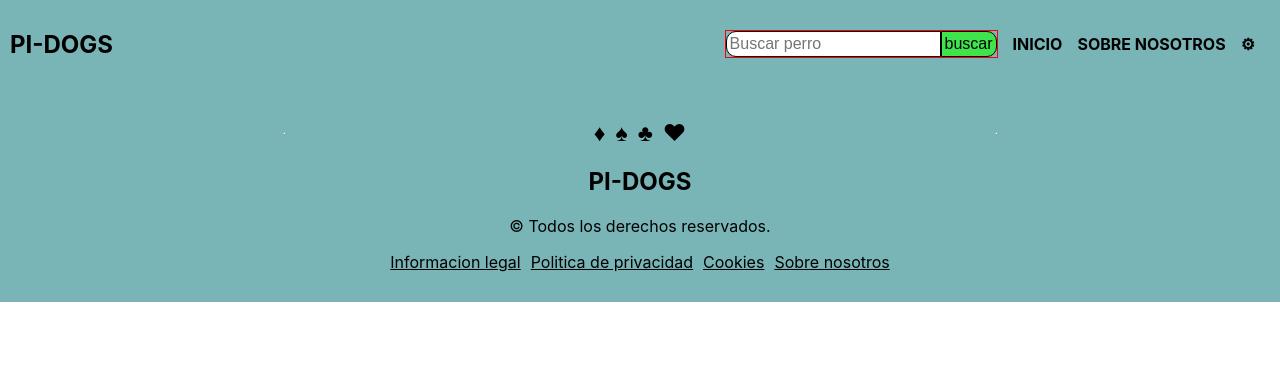
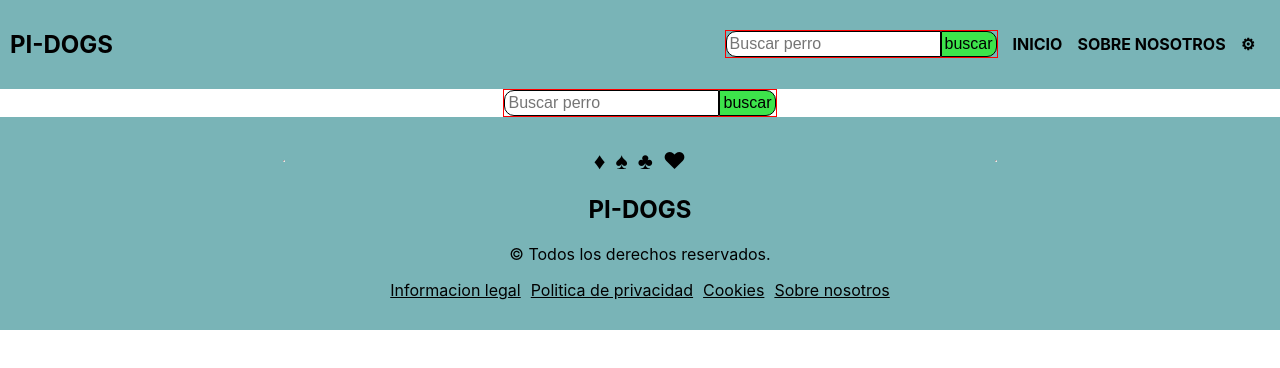
Before and after one commit to lgramajo99/api-dogs, a React (Create React App) app in the folder client/: page / in a window 1280 px wide. Shown: the top 368 px of the page. Built offline with nearby package versions, Linux system fonts and the light colour scheme.

Commit message:
Searchbar listo

```diff
--- a/client/src/App.js
+++ b/client/src/App.js
@@ -4,6 +4,7 @@ import Footer from './components/footer/Footer.jsx';
 import Inicio from './components/inicio/Inicio';
 import { Route, Routes } from 'react-router-dom';
 import Detalles from './components/detalles/Detalles';
+import SearchBar from './components/searchbar/SearchBar';
 
 function App() {
   return (
@@ -12,7 +13,7 @@ function App() {
       <Routes>
         <Route path='/inicio' element={<Inicio />} />
         <Route path='/detalle/:idRaza' element={<Detalles />} />
-        {/* <Route path='/' element={<SearchBar />} /> */}
+        <Route path='/' element={<SearchBar />} />
       </Routes>
       <Footer />
     </div>
--- a/client/src/components/searchbar/SearchBar.jsx
+++ b/client/src/components/searchbar/SearchBar.jsx
@@ -1,24 +1,44 @@
+import { Link } from 'react-router-dom';
+import { useState } from 'react';
+import { useDispatch, useSelector } from 'react-redux';
+import { fetchDogsName } from '../../redux/actions/dogsName.action';
 import styles from './SearchBar.module.css';
 
 function SearchBar() {
+    const [searchText, setSearchText] = useState('');
+    const dispatch = useDispatch();
+    const { dogsName, loading, error } = useSelector(state => state.dogsNameReducer);
+
+    const handleSearch = (e) => {
+        e.preventDefault();
+        dispatch(fetchDogsName(searchText));
+    };
+
     return (
         <div className={styles.search}>
-            <form className={styles.buscador} >
+            <form className={styles.buscador} onSubmit={handleSearch}>
                 <input
                     className={styles.barra}
                     type="text"
                     placeholder="Buscar perro"
+                    value={searchText}
+                    onChange={(e) => setSearchText(e.target.value)}
                 />
-                <input className={styles.btn}
-                    type="button"
-                    value="buscar" />
+                <input
+                    className={styles.btn}
+                    type="submit"
+                    value="buscar"
+                    disabled={loading}
+                />
             </form>
 
             <ul className={styles.lista}>
-
+                {loading ? (<li>Cargando...</li>)
+                    : error ? (<li>Error: {error.message}</li>)
+                        : (dogsName?.map(({ id, nombre }) => <li key={id}><Link to={`/detalle/${id}`}>{nombre}</Link></li>) )}
             </ul>
         </div>
-    )
+    );
 }
 
 export default SearchBar;
--- a/client/src/redux/actions-types/actions-types.js
+++ b/client/src/redux/actions-types/actions-types.js
@@ -6,4 +6,7 @@ export const FETCH_DOGS_REQUEST = 'FETCH_DOGS_REQUEST';
 export const FETCH_DOGS_SUCCESS = 'FETCH_DOGS_SUCCESS';
 export const FETCH_DOGS_FAILURE = 'FETCH_DOGS_FAILURE';
 
-//Actions-types para traer los dogs por ID.
+//Actions-types para traer los dogs por NOMBRE.
+export const FETCH_DOGS_NAME_FAILURE = 'FETCH_DOGS_NAME_FAILURE';
+export const FETCH_DOGS_NAME_REQUEST = 'FETCH_DOGS_NAME_REQUEST';
+export const FETCH_DOGS_NAME_SUCCESS = 'FETCH_DOGS_NAME_SUCCESS';
--- a/client/src/redux/actions/dogsName.action.js
+++ b/client/src/redux/actions/dogsName.action.js
@@ -1,32 +1,31 @@
 import axios from 'axios';
 import {
-    FETCH_DOGS_FAILURE,
-    FETCH_DOGS_REQUEST,
-    FETCH_DOGS_SUCCESS
+    FETCH_DOGS_NAME_FAILURE,
+    FETCH_DOGS_NAME_REQUEST,
+    FETCH_DOGS_NAME_SUCCESS
 } from '../actions-types/actions-types'
 
 export function fetchDogNameFailure(error) {
-    return { type: FETCH_DOGS_FAILURE, payload: error }
+    return { type: FETCH_DOGS_NAME_FAILURE, payload: error }
 }
 
 export function fetchDogNameRequest() {
-    return { type: FETCH_DOGS_REQUEST }
+    return { type: FETCH_DOGS_NAME_REQUEST }
 }
 
-export function fetchDogNameSuccess(dogs) {
-    return { type: FETCH_DOGS_SUCCESS, payload: dogs }
+export function fetchDogNameSuccess(dogsName) {
+    return { type: FETCH_DOGS_NAME_SUCCESS, payload: dogsName }
 }
 
-export function fetchDogsName() {
+export function fetchDogsName(name) {
     return async (dispatch) => {
         dispatch(fetchDogNameRequest())
         try {
-            const response = await axios.get('http://localhost:3001/dogs/name',
-                { params: { name: name } });
+            const response = await axios.get('http://localhost:3001/dogs/name', { params: { name: name } });
+            const dogsName = response.data;
+            console.log(response.data)
 
-                const dogs = response.data;
-
-            dispatch(fetchDogNameSuccess(dogs))
+            dispatch(fetchDogNameSuccess(dogsName))
         } catch (error) {
             dispatch(fetchDogNameFailure(error))
         }
--- a/client/src/redux/reducers/dogsName.reducer.js
+++ b/client/src/redux/reducers/dogsName.reducer.js
@@ -1,33 +1,33 @@
 import {
-    FETCH_DOGS_FAILURE,
-    FETCH_DOGS_REQUEST,
-    FETCH_DOGS_SUCCESS
+    FETCH_DOGS_NAME_FAILURE,
+    FETCH_DOGS_NAME_REQUEST,
+    FETCH_DOGS_NAME_SUCCESS
 } from '../actions-types/actions-types'
 
 const initialState = {
-    dogs: [],
+    dogsName: [],
     loading: false,
     error: null
 }
 
 function dogsNameReducer(state = initialState, action) {
     switch (action.type) {
-        case FETCH_DOGS_FAILURE:
+        case FETCH_DOGS_NAME_FAILURE:
             return {
                 ...state,
                 loading: false,
                 error: action.payload
             };
-        case FETCH_DOGS_REQUEST:
+        case FETCH_DOGS_NAME_REQUEST:
             return {
                 ...state,
                 loading: true,
             }
-        case FETCH_DOGS_SUCCESS:
+        case FETCH_DOGS_NAME_SUCCESS:
             return {
                 ...state,
                 loading: false,
-                dogs: action.payliad
+                dogsName: action.payload
             }
 
         default:
```
Also changed, not shown: 2 other files (tests, documents, lock files or other folders).
